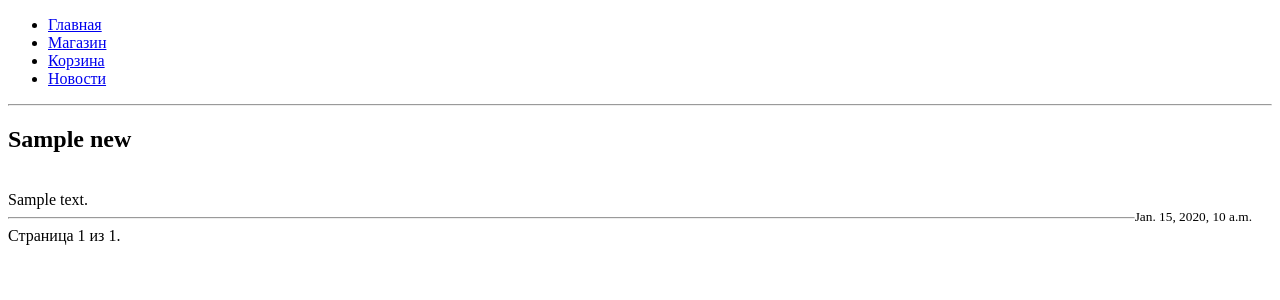
After one commit to Lyapisinka/ModelDjango, a Django app: page /platform/news/ in a window 1280 px wide. The commit adds this page. Shown: the top 300 px of the page. Run offline with Django 5.2, Linux system fonts and the light colour scheme; tables that the repository leaves empty hold one stand-in row (values such as "Sample post").

Commit message:
Пагинация

```diff
--- a/model/urls.py
+++ b/model/urls.py
@@ -25,5 +25,6 @@ urlpatterns = [
     path('shops/', views.product_list, name='shop'),
     path('cart/', views.cart_view, name='cart'),
     path('django_sign_up/', views.sign_up_by_django, name='sign_up_by_django'),
+    path('platform/news/', views.news_view, name='news'),
 
 ]
--- a/task1/models.py
+++ b/task1/models.py
@@ -20,3 +20,12 @@ class Game(models.Model):
 
     def __str__(self):
         return self.title
+
+
+class News(models.Model):
+    title = models.CharField(max_length=255)
+    content = models.TextField()
+    date = models.DateTimeField(auto_now_add=True)
+
+    def __str__(self):
+        return self.title
--- a/task1/views.py
+++ b/task1/views.py
@@ -2,7 +2,22 @@ from django.shortcuts import render, redirect
 from django.http import HttpResponse
 from .forms import UserRegister
 from .models import Game, Buyer
+from django.core.paginator import Paginator
+from .models import News
 
+
+def news_view(request):
+    news_list = News.objects.all().order_by('-date')  # Получаем все новости, отсортированные по дате
+    paginator = Paginator(news_list, 5)  # Пагинируем по 5 новостей на странице
+
+    page_number = request.GET.get('page')  # Получаем номер страницы из запроса
+    news_page = paginator.get_page(page_number)  # Получаем текущую страницу
+
+    context = {
+        'news': news_page,  # Передаем объект страницы в контекст
+    }
+
+    return render(request, 'news.html', context)
 
 def product_list(request):
     games = Game.objects.all()
--- a/templates/menu.html
+++ b/templates/menu.html
@@ -10,6 +10,7 @@
             <li><a href="{% url 'home' %}">Главная</a></li>
             <li><a href="{% url 'shop' %}">Магазин</a></li>
             <li><a href="{% url 'cart' %}">Корзина</a></li>
+            <li><a href="{% url 'news' %}">Новости</a></li>
         {% endblock %}
     </ul>
     <div class="content">
--- /dev/null
+++ b/templates/news.html
@@ -0,0 +1,32 @@
+{% extends 'menu.html' %}
+{% block pagename %}<h1>Игры</h1>{% endblock %}
+{% block menu %}{{ block.super }}{% endblock %}
+{% block content %}
+    <hr>
+    {% for new in news %}
+        <h2>{{ new.title }}</h2>
+        <br>
+        {{ new.content }}
+        <br>
+        <small style="float: right; margin-right: 20px;">{{ new.date }}</small>
+        <hr>
+    {% endfor %}
+
+    <div class="pagination">
+        <span class="step-links">
+            {% if news.has_previous %}
+                <a href="?page=1">&laquo; Первая</a>
+                <a href="?page={{ news.previous_page_number }}">Предыдущая</a>
+            {% endif %}
+
+            <span class="current">
+                Страница {{ news.number }} из {{ news.paginator.num_pages }}.
+            </span>
+
+            {% if news.has_next %}
+                <a href="?page={{ news.next_page_number }}">Следующая</a>
+                <a href="?page={{ news.paginator.num_pages }}">Последняя &raquo;</a>
+            {% endif %}
+        </span>
+    </div>
+{% endblock %}
```
Also changed, not shown: db.sqlite3, task1/migrations/0002_news_alter_buyer_balance_alter_buyer_name.py (added).
